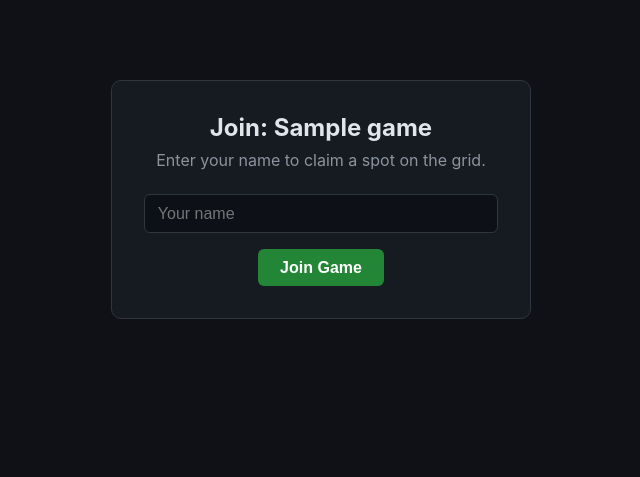
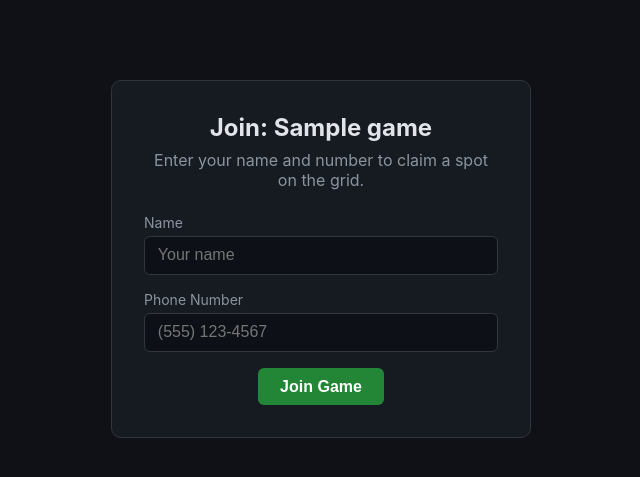
Before and after one commit to juantronn11/grid_game, a Flask app: page /game/1/join in a window 1280 px wide. Shown: the part 57-534 px from the top of the page, without its empty margins (319-959 px from the left). Run offline with Flask 3, Linux system fonts and the light colour scheme; tables that the repository leaves empty hold one stand-in row (values such as "Sample post").

Commit message:
Added fixes to admin panel

```diff
--- a/app.py
+++ b/app.py
@@ -26,7 +26,9 @@ CREATE TABLE IF NOT EXISTS games (
     row_numbers TEXT NOT NULL DEFAULT '[]',
     col_numbers TEXT NOT NULL DEFAULT '[]',
     is_complete INTEGER NOT NULL DEFAULT 0,
-    numbers_released INTEGER NOT NULL DEFAULT 0
+    numbers_released INTEGER NOT NULL DEFAULT 0,
+    team_x      TEXT NOT NULL DEFAULT '',
+    team_y      TEXT NOT NULL DEFAULT ''
 );
 
 CREATE TABLE IF NOT EXISTS claims (
@@ -44,6 +46,7 @@ CREATE TABLE IF NOT EXISTS players (
     id          INTEGER PRIMARY KEY AUTOINCREMENT,
     game_id     TEXT NOT NULL,
     player_name TEXT NOT NULL,
+    phone       TEXT NOT NULL DEFAULT '',
     joined_at   TEXT NOT NULL,
     is_banned   INTEGER NOT NULL DEFAULT 0,
     FOREIGN KEY (game_id) REFERENCES games(id),
@@ -57,11 +60,15 @@ MIGRATIONS = [
         id          INTEGER PRIMARY KEY AUTOINCREMENT,
         game_id     TEXT NOT NULL,
         player_name TEXT NOT NULL,
+        phone       TEXT NOT NULL DEFAULT '',
         joined_at   TEXT NOT NULL,
         is_banned   INTEGER NOT NULL DEFAULT 0,
         FOREIGN KEY (game_id) REFERENCES games(id),
         UNIQUE(game_id, player_name)
     )""",
+    "ALTER TABLE players ADD COLUMN phone TEXT NOT NULL DEFAULT ''",
+    "ALTER TABLE games ADD COLUMN team_x TEXT NOT NULL DEFAULT ''",
+    "ALTER TABLE games ADD COLUMN team_y TEXT NOT NULL DEFAULT ''",
 ]
 
 
@@ -177,9 +184,14 @@ def create_game():
     name = request.form.get("name", "").strip()
     password = request.form.get("password", "").strip()
     confirm = request.form.get("confirm", "").strip()
+    team_x = request.form.get("team_x", "").strip()
+    team_y = request.form.get("team_y", "").strip()
 
     if not name:
         flash("Game name is required.", "error")
+        return redirect(url_for("create_game"))
+    if not team_x or not team_y:
+        flash("Both team names are required.", "error")
         return redirect(url_for("create_game"))
     if len(password) < 4:
         flash("Password must be at least 4 characters.", "error")
@@ -193,9 +205,9 @@ def create_game():
 
     db = get_db()
     db.execute(
-        "INSERT INTO games (id, name, admin_password_hash, created_at, row_numbers, col_numbers) "
-        "VALUES (?, ?, ?, ?, '[]', '[]')",
-        (game_id, name, generate_password_hash(password), now),
+        "INSERT INTO games (id, name, admin_password_hash, created_at, row_numbers, col_numbers, team_x, team_y) "
+        "VALUES (?, ?, ?, ?, '[]', '[]', ?, ?)",
+        (game_id, name, generate_password_hash(password), now, team_x, team_y),
     )
     db.commit()
 
@@ -255,11 +267,15 @@ def join_game(game_id):
 
     if request.method == "POST":
         name = request.form.get("player_name", "").strip()
+        phone = request.form.get("phone", "").strip()
         if not name:
             flash("Please enter your name.", "error")
             return redirect(url_for("join_game", game_id=game_id))
         if len(name) > 20:
             flash("Name must be 20 characters or less.", "error")
+            return redirect(url_for("join_game", game_id=game_id))
+        if not phone:
+            flash("Please enter your phone number.", "error")
             return redirect(url_for("join_game", game_id=game_id))
 
         existing = db.execute(
@@ -273,8 +289,8 @@ def join_game(game_id):
         now = datetime.datetime.now().isoformat()
         try:
             db.execute(
-                "INSERT INTO players (game_id, player_name, joined_at) VALUES (?, ?, ?)",
-                (game_id, name, now),
+                "INSERT INTO players (game_id, player_name, phone, joined_at) VALUES (?, ?, ?, ?)",
+                (game_id, name, phone, now),
             )
             db.commit()
         except sqlite3.IntegrityError:
--- a/templates/admin_create.html
+++ b/templates/admin_create.html
@@ -6,6 +6,12 @@
     <form method="post">
         <label for="name">Game Name</label>
         <input type="text" name="name" id="name" placeholder="e.g. Super Bowl 2026" required class="input">
+
+        <label for="team_x">Team (columns — top axis)</label>
+        <input type="text" name="team_x" id="team_x" placeholder="e.g. Chiefs" required class="input">
+
+        <label for="team_y">Team (rows — left axis)</label>
+        <input type="text" name="team_y" id="team_y" placeholder="e.g. Eagles" required class="input">
 
         <label for="password">Admin Password</label>
         <input type="password" name="password" id="password" placeholder="Min 4 characters" required minlength="4" class="input">
--- a/templates/admin_players.html
+++ b/templates/admin_players.html
@@ -26,6 +26,7 @@
         <thead>
             <tr>
                 <th>Player</th>
+                <th>Phone</th>
                 <th>Claims</th>
                 <th>Joined</th>
                 <th>Status</th>
@@ -36,6 +37,7 @@
             {% for p in players %}
             <tr class="{% if p['is_banned'] %}row-banned{% endif %}">
                 <td><strong>{{ p["player_name"] }}</strong></td>
+                <td>{{ p["phone"] }}</td>
                 <td>{{ player_claims.get(p["player_name"], 0) }}</td>
                 <td>{{ p["joined_at"][:16].replace("T", " ") }}</td>
                 <td>
--- a/templates/join_game.html
+++ b/templates/join_game.html
@@ -3,9 +3,12 @@
 {% block content %}
 <div class="card center-card">
     <h2>Join: {{ game_name }}</h2>
-    <p>Enter your name to claim a spot on the grid.</p>
+    <p>Enter your name and number to claim a spot on the grid.</p>
     <form method="post">
-        <input type="text" name="player_name" placeholder="Your name" required maxlength="20" class="input">
+        <label for="player_name">Name</label>
+        <input type="text" name="player_name" id="player_name" placeholder="Your name" required maxlength="20" class="input">
+        <label for="phone">Phone Number</label>
+        <input type="tel" name="phone" id="phone" placeholder="(555) 123-4567" required class="input">
         <button type="submit" class="btn btn-primary">Join Game</button>
     </form>
 </div>
```
Also changed, not shown: static/style.css (+33 -6 lines), templates/admin_panel.html (+15 -1 lines), templates/game_grid.html (+15 -1 lines).
